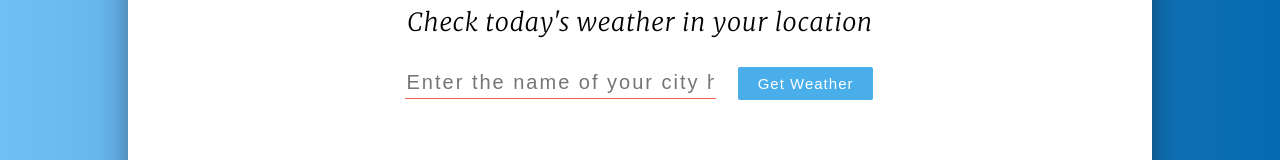
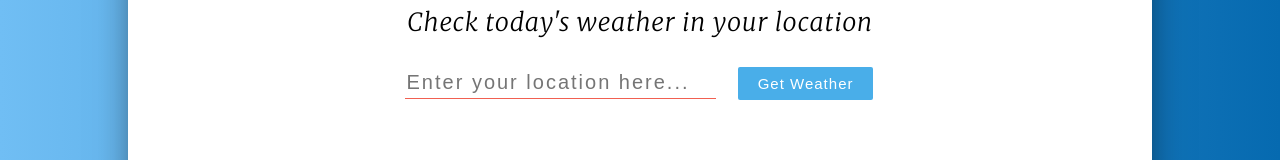
Before and after one commit to suleimanabache/tiempo, a React (Create React App) app: page / in a window 1280 px wide. Shown: the part 168-328 px from the top of the page. Built offline with nearby package versions, Linux system fonts and the light colour scheme.

Commit message:
minor clean up

```diff
--- a/src/pages/home/components/form/form.tsx
+++ b/src/pages/home/components/form/form.tsx
@@ -73,12 +73,6 @@ const Form = () => {
     }
   };
 
-  // temperature: Math.round(response.main.temp) + "\xB0 Celsius",
-  // city: response.name,
-  // country: response.sys.country,
-  // humidity: response.main.humidity,
-  // description: response.weather[0].description,
-
   return (
     <>
       <form onSubmit={loadWeatherData}>
@@ -86,7 +80,7 @@ const Form = () => {
           ref={inputRef}
           type='text'
           name='city'
-          placeholder='Enter the name of your city here...'
+          placeholder='Enter your location here...'
           onChange={changeCityText}
           value={city}
         />
```
Also changed, not shown: tsconfig.json (+9 -3 lines), 1 other file (tests, documents, lock files or other folders).
